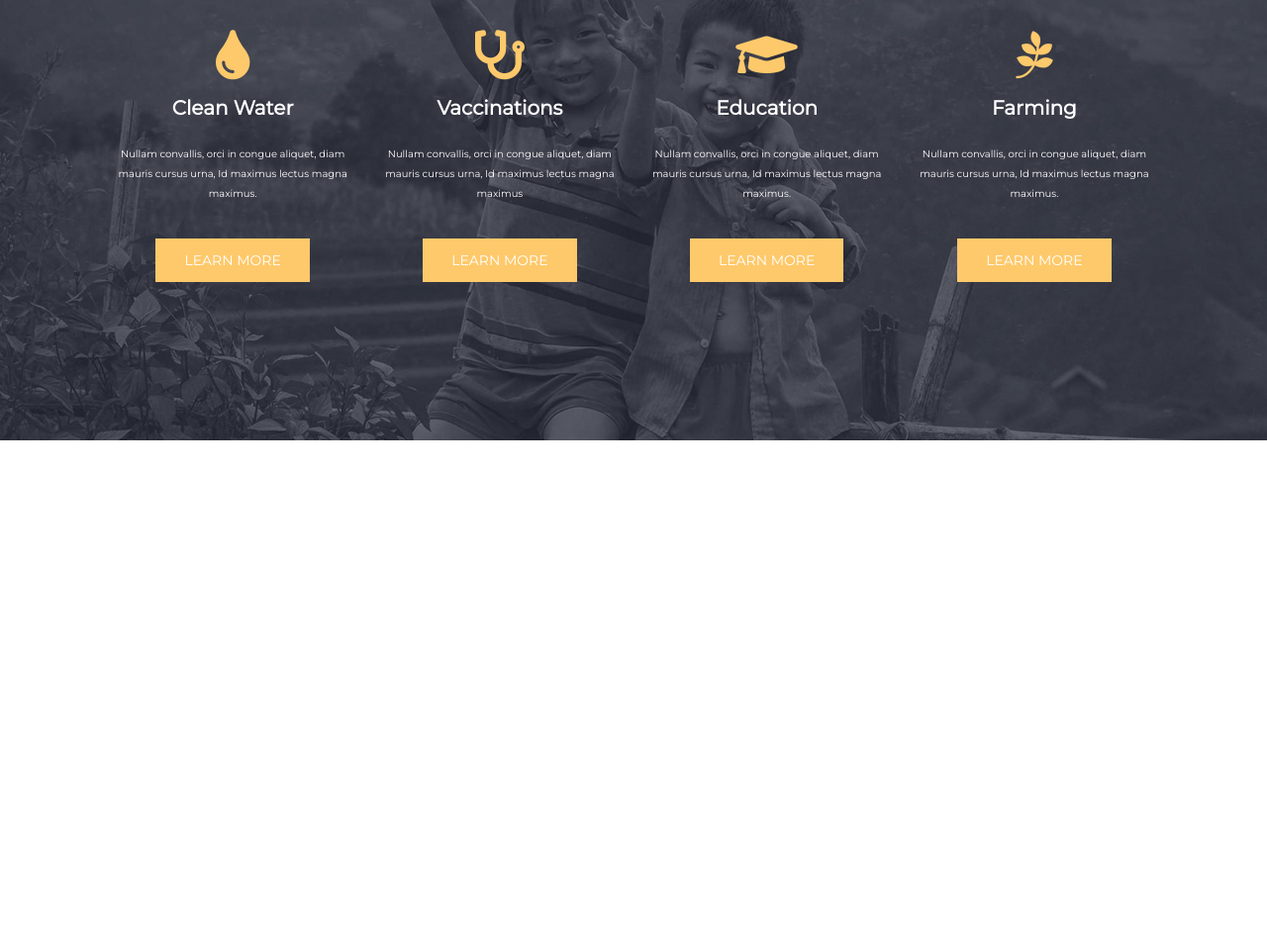
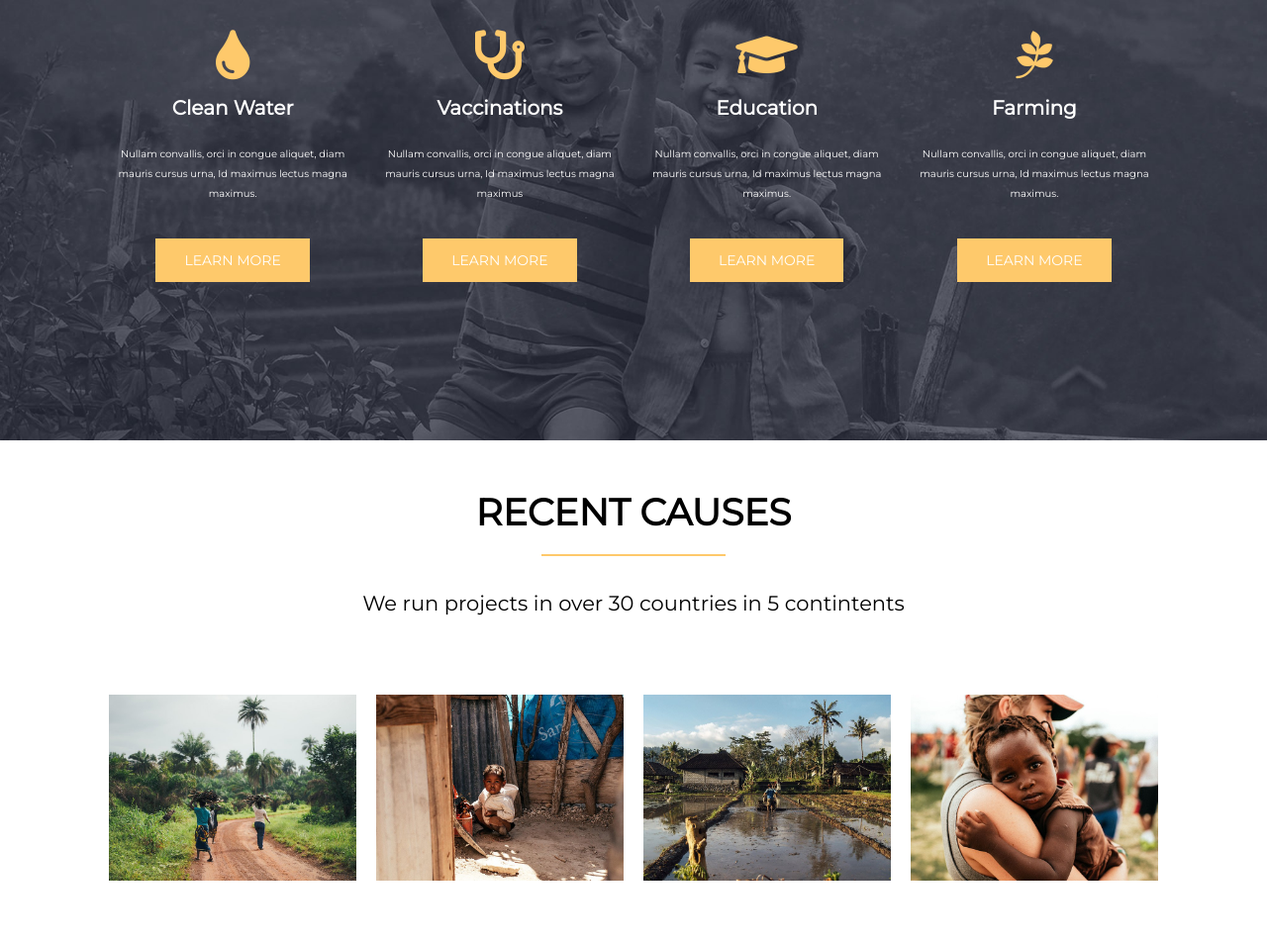
Before and after one commit to estefansilvi/proj-html-vuejs, a website: page index.html in a window 1280 px wide. Shown: the part 1598-2552 px from the top of the page at 99% size. Before the commit the page ends 2043 px from the top, so only its background shows below. Drawn offline with Linux system fonts and the light colour scheme.

Commit message:
recent causes completo

```diff
--- a/index.html
+++ b/index.html
@@ -151,6 +151,37 @@
 
         </div>
 
+        <div class="contentTwo-third">
+          <div class="recent-causes-box">
+            <div class="text-title">
+              <h2>RECENT CAUSES</h2>
+            </div>
+            <div class="line-text">
+              <div class="line">
+
+              </div>
+            </div>
+            <div class="text-subtitle">
+              <p>We run projects in over 30 countries in 5 contintents</p>
+            </div>
+          </div>
+          <div class="images-box">
+            <div>
+              <img class="image" src="img/avada-charity-fair-trade-featured.jpg" alt="">
+            </div>
+            <div>
+              <img class="image" src="img/avada-charity-shelter-featured.jpg" alt="">
+            </div>
+            <div>
+              <img class="image" src="img/avada-charity-farming-featured.jpg" alt="">
+            </div>
+            <div>
+              <img class="image" src="img/avada-charity-vaccines-featured.jpg" alt="">
+            </div>
+
+          </div>
+        </div>
+
       </main>
     </div>
 
--- a/src/app.scss
+++ b/src/app.scss
@@ -306,6 +306,50 @@
       }
 
     }
+
+    &-third {
+      padding: 50px 100px;
+
+      .recent-causes-box {
+        display: flex;
+        flex-direction: column;
+        justify-content: center;
+        align-items: center;
+        color: $black;
+
+        .text-title {
+          font-size: 25px;
+        }
+
+        .line-text {
+          width: 20%;
+          padding: 20px 15px;
+
+          .line {
+            width: 100%;
+            border: 1px solid $yellow;
+          }
+        }
+
+        .text-subtitle {
+          font-size: 21px;
+          padding: 15px 0;
+        }
+      }
+
+      .images-box {
+        margin-top: 55px;
+        display: flex;
+        flex-direction: row;
+        justify-content: space-between;
+        align-items: center;
+
+        .image {
+          width: 100%;
+          padding: 10px;
+        }
+      }
+    }
   }
 
 
```
Also changed, not shown: dist/app.css.
